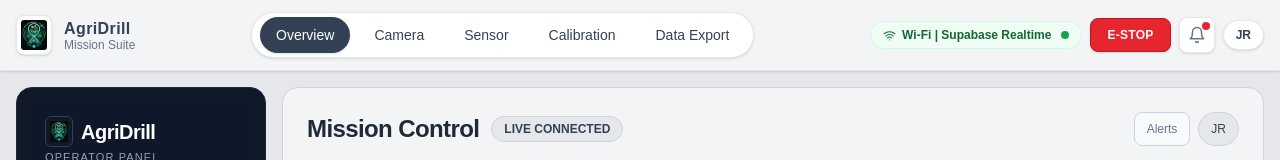
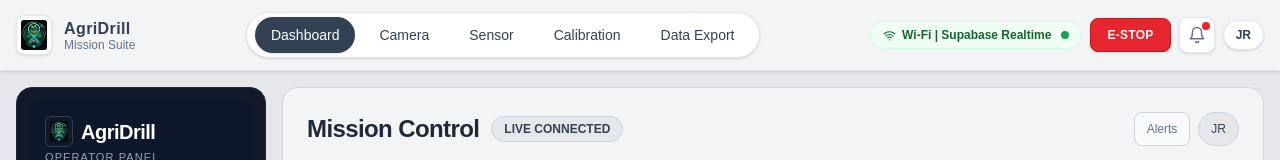
Before and after one commit to JLforce/AgriDrill_Website, a Next.js app in the folder agridrill/: page /dashboard in a window 1280 px wide. Shown: the top 160 px of the page. Built offline with nearby package versions, Linux system fonts and the light colour scheme.

Commit message:
removed 'overview' button/route from topNavBar

```diff
--- a/agridrill/app/dashboard/page.tsx
+++ b/agridrill/app/dashboard/page.tsx
@@ -20,10 +20,10 @@ const secondaryNav = [
   { label: "Profile", route: "/profile" },
 ];
 
-const topNavLinks = ["Overview", "Camera", "Sensor", "Calibration", "Data Export"];
+const topNavLinks = ["Dashboard", "Camera", "Sensor", "Calibration", "Data Export"];
 
 const topNavRoutes = {
-  Overview: "/dashboard",
+  Dashboard: "/dashboard",
   Camera: "/camera",
   Sensor: "/sensor-debug",
   Calibration: "/calibration",
```
